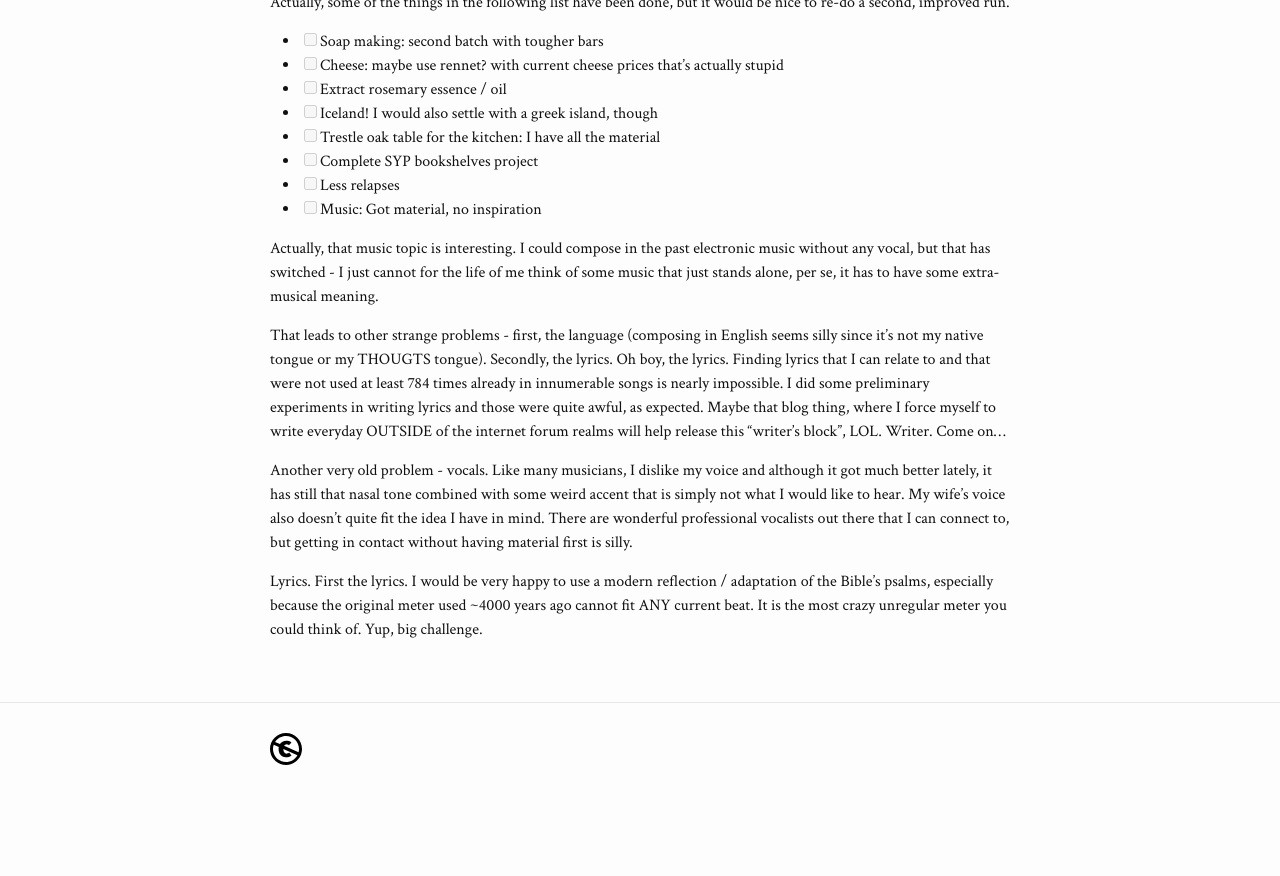
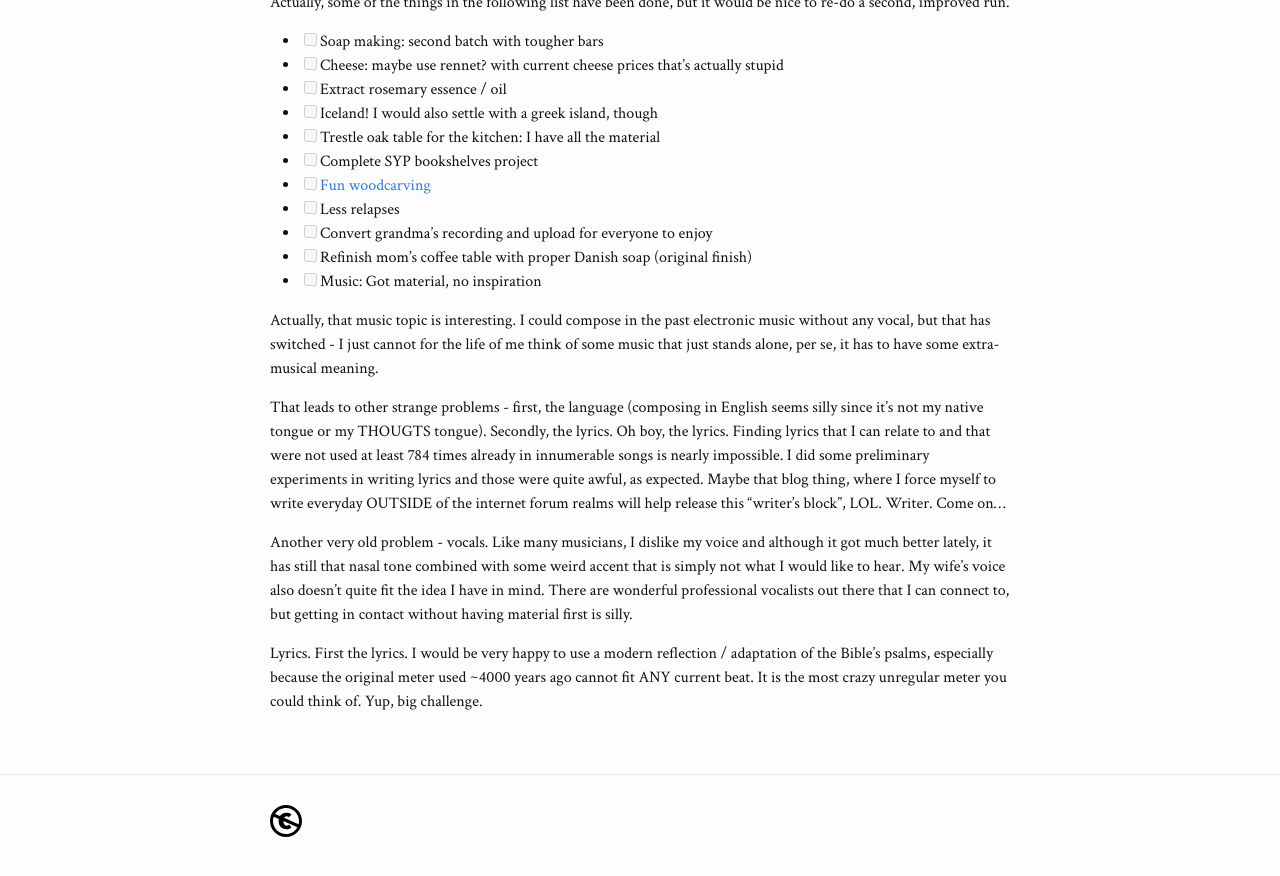
Before and after one commit to simonvaucher/simonvaucher.github.io, a Jekyll site: the page built from _posts/2018/2018-07/2018-07-25-day-24-would-like-to-do.md, in a window 1280 px wide, cut to the strip 518-1397 px from the top of the page. Shown: the top 876 px of the strip. Built offline with Jekyll 4.4.1, drawn with Linux system fonts in a browser that asks for light colours; a script that is not in the unit is left out; before the commit the page ends 1328 px from its top, so only the background shows below that.

Commit message:
added some items to the to-do/wish list

```diff
--- a/_posts/2018/2018-07/2018-07-25-day-24-would-like-to-do.md
+++ b/_posts/2018/2018-07/2018-07-25-day-24-would-like-to-do.md
@@ -15,7 +15,10 @@ Actually, some of the things in the following list have been done, but it would
 - [ ] Iceland! I would also settle with a greek island, though
 - [ ] Trestle oak table for the kitchen: I have all the material
 - [ ] Complete SYP bookshelves project
+- [ ] [Fun woodcarving](https://youtu.be/AlIr95-ZlCc)
 - [ ] Less relapses
+- [ ] Convert grandma's recording and upload for everyone to enjoy
+- [ ] Refinish mom's coffee table with proper Danish soap (original finish)
 - [ ] Music: Got material, no inspiration
 
 Actually, that music topic is interesting. I could compose in the past electronic music without any vocal, but that has switched - I just cannot for the life of me think of some music that just stands alone, per se, it has to have some extra-musical meaning.
```
